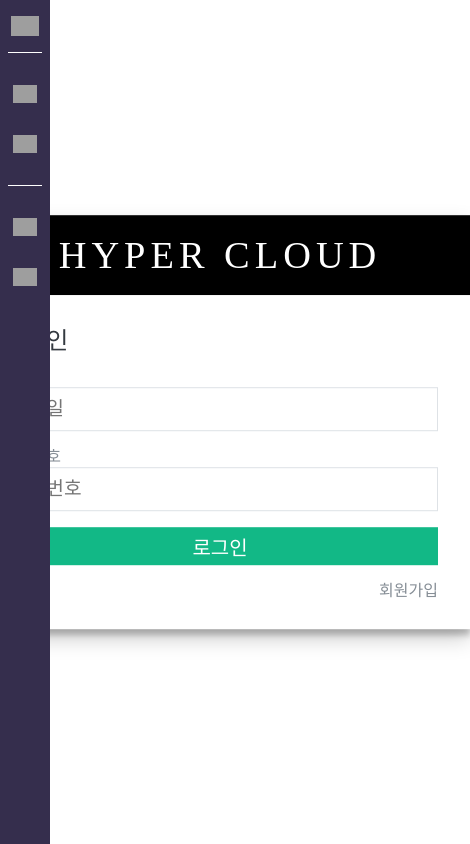
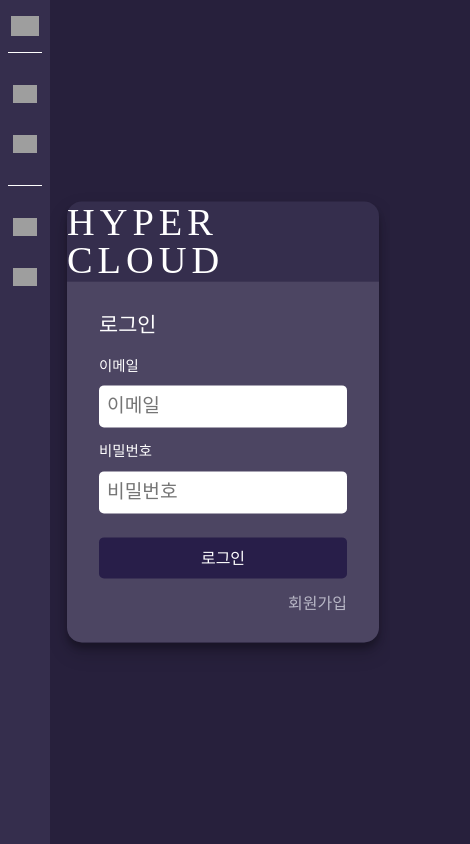
Before and after one commit to Goohyun3436/project-hyper-cloud, a React (Vite) app: page /auth/login in a window 390 px wide. Shown: the whole page, 470 px wide, since content can reach past the window. Built offline with nearby package versions, Linux system fonts and the light colour scheme; grey boxes are pictures that could not be loaded.

Commit message:
Fix: 로그인/회원가입 UI 수정 및 반응형 구현

```diff
--- a/fake-server/db.json
+++ b/fake-server/db.json
@@ -11,6 +11,12 @@
       "password": "$2a$10$l3oX2cirkVmR06npWBY5eu8ZFTcYJmK8zmP8LDoF5dPD4XlGE86CS",
       "userid": "3436rngus",
       "id": 2
+    },
+    {
+      "email": "3436rngus@naver.comm",
+      "password": "$2a$10$XeqwtP7uN01pmkpI1o5CZujxs6bCdysvxf0wziwUmvHToQ/G7/vWO",
+      "userid": "dddd",
+      "id": 3
     }
   ],
   "posts": []
--- a/src/GlobalStyle.jsx
+++ b/src/GlobalStyle.jsx
@@ -1,5 +1,6 @@
-import reset from "styled-reset";
-import { createGlobalStyle } from "styled-components";
+import reset from 'styled-reset';
+import { createGlobalStyle } from 'styled-components';
+import { backgroundPupleColor, deepPupleColor } from './Theme';
 
 const GlobalStyle = createGlobalStyle`
   ${reset}
@@ -16,7 +17,7 @@
 
   body {
     min-width:375px;
-    background: white;
+    background: ${backgroundPupleColor};
     color : black;
     font-family: 'Noto Sans KR', sans-serif;
   }
--- a/src/Theme.jsx
+++ b/src/Theme.jsx
@@ -1,5 +1,6 @@
 const deepPupleColor = '#1c133a';
 const brightPupleColor = '#352e4d';
 const hoverPupleColor = '#281e49';
+const backgroundPupleColor = '#27203c';
 
-export { deepPupleColor, brightPupleColor, hoverPupleColor };
+export { deepPupleColor, brightPupleColor, hoverPupleColor, backgroundPupleColor };
--- a/src/components/Auth/AuthButton.jsx
+++ b/src/components/Auth/AuthButton.jsx
@@ -1,6 +1,6 @@
 import styled from 'styled-components';
-import oc from 'open-color';
-import { shadow } from '../../lib/StyleUtil';
+import { media, shadow } from '../../lib/StyleUtil';
+import { brightPupleColor, deepPupleColor, hoverPupleColor } from '../../Theme';
 
 const AuthButton = ({ children, onClick }) => {
   return <Wrapper onClick={onClick}>{children}</Wrapper>;
@@ -9,15 +9,15 @@
 export default AuthButton;
 
 const Wrapper = styled.div`
-  margin-top: 1rem;
-  padding-top: 0.6rem;
-  padding-bottom: 0.5rem;
+  margin-top: 1.5rem;
+  padding: 0.8rem;
+  border-radius: 5px;
 
-  background: ${oc.teal[6]};
+  background: ${hoverPupleColor};
   color: white;
 
   text-align: center;
-  font-size: 1.25rem;
+  font-size: 1rem;
   font-weight: 500;
 
   cursor: pointer;
@@ -25,11 +25,15 @@
   transition: 0.2s all;
 
   &:hover {
-    background: ${oc.teal[5]};
+    background: ${deepPupleColor};
     ${shadow(0)}
   }
 
   &:active {
-    background: ${oc.teal[7]};
+    background: ${deepPupleColor};
   }
+
+  ${media.phone`
+    font-size: 0.8rem;
+  `}
 `;
--- a/src/components/Auth/AuthContent.jsx
+++ b/src/components/Auth/AuthContent.jsx
@@ -1,5 +1,5 @@
 import styled from 'styled-components';
-import oc from 'open-color';
+import { media } from '../../lib/StyleUtil';
 
 const AuthContent = ({ title, children }) => {
   return (
@@ -13,8 +13,13 @@
 export default AuthContent;
 
 const Title = styled.div`
-  font-size: 1.5rem;
+  font-size: 1.3rem;
   font-weight: 500;
-  color: ${oc.gray[8]};
-  margin-bottom: 1rem;
+  color: white;
+  margin-bottom: 1.5rem;
+
+  ${media.phone`
+    margin-bottom: 1rem;
+    font-size: 1rem;
+  `}
 `;
--- a/src/components/Auth/AuthError.jsx
+++ b/src/components/Auth/AuthError.jsx
@@ -1,6 +1,6 @@
 import styled from 'styled-components';
 import oc from 'open-color';
-import { transitions } from '../../lib/StyleUtil';
+import { media, transitions } from '../../lib/StyleUtil';
 
 const AuthError = ({ children }) => {
   return <Wrapper>{children}</Wrapper>;
@@ -11,9 +11,13 @@
 const Wrapper = styled.div`
   margin-top: 1rem;
   margin-bottom: 1rem;
-  color: ${oc.red[7]};
+  color: #d45454;
   font-weight: 500;
   text-align: center;
   animation: ${transitions.shake} 0.3s ease-in;
   animation-fill-mode: forwards;
+
+  ${media.phone`
+    font-size: 0.8rem;
+  `}
 `;
--- a/src/components/Auth/AuthWrapper.jsx
+++ b/src/components/Auth/AuthWrapper.jsx
@@ -1,12 +1,10 @@
 import styled from 'styled-components';
 import { Link } from 'react-router-dom';
-import oc from 'open-color';
-import { shadow } from '../../lib/styleUtil';
-import PagePositioner from '../PagePositioner';
+import { media, shadow } from '../../lib/styleUtil';
+import { deepPupleColor, brightPupleColor, hoverPupleColor } from '../../Theme';
 
 const AuthWrapper = ({ children }) => {
   return (
-    // <PagePositioner>
     <Positioner>
       <ShadowedBox>
         <LogoWrapper>
@@ -15,31 +13,45 @@
         <Contents>{children}</Contents>
       </ShadowedBox>
     </Positioner>
-    // </PagePositioner>
   );
 };
 
 export default AuthWrapper;
 
 const Positioner = styled.div`
-  margin-left: 25px;
   position: absolute;
   top: 50%;
   left: 50%;
   transform: translate(-50%, -50%);
+  width: 80%;
+  max-width: 500px;
+  margin-left: 28px;
+  border-radius: 15px;
+
+  ${media.phone`
+    min-width: 260px;
+    margin: 0;
+    margin-top: 40px;
+  `}
 `;
 
 const ShadowedBox = styled.div`
-  width: 500px;
+  border-radius: 15px;
   ${shadow(2)}
 `;
 
 const LogoWrapper = styled.div`
-  background: black;
+  background: ${brightPupleColor};
   height: 5rem;
   display: flex;
   align-items: center;
   justify-content: center;
+  border-top-left-radius: 15px;
+  border-top-right-radius: 15px;
+
+  ${media.phone`
+    height: 3.5rem;
+  `}
 `;
 
 const Logo = styled(Link)`
@@ -48,10 +60,20 @@
   font-size: 2.4rem;
   letter-spacing: 5px;
   text-decoration: none;
+
+  ${media.phone`
+    font-size: 1.5rem;
+  `}
 `;
 
 const Contents = styled.div`
-  background: white;
+  background: #4c4562;
   padding: 2rem;
   height: auto;
+  border-bottom-left-radius: 15px;
+  border-bottom-right-radius: 15px;
+
+  ${media.phone`
+    padding: 1rem 1.5rem;
+  `}
 `;
--- a/src/components/Auth/BottomLink.jsx
+++ b/src/components/Auth/BottomLink.jsx
@@ -1,6 +1,7 @@
 import styled from 'styled-components';
 import oc from 'open-color';
 import { Link } from 'react-router-dom';
+import { media } from '../../lib/StyleUtil';
 
 const BottomLink = ({ to, children }) => {
   return (
@@ -18,8 +19,12 @@
 `;
 
 const StyledLink = styled(Link)`
-  color: ${oc.gray[6]};
+  color: #b8b7c6;
   &:hover {
     color: ${oc.gray[7]};
   }
+
+  ${media.phone`
+    font-size: 0.9rem;
+  `}
 `;
--- a/src/components/Auth/InputWithLable.jsx
+++ b/src/components/Auth/InputWithLable.jsx
@@ -1,5 +1,5 @@
 import styled from 'styled-components';
-import oc from 'open-color';
+import { media } from '../../lib/StyleUtil';
 
 const InputWithLable = ({ label, ...rest }) => {
   return (
@@ -19,18 +19,28 @@
 `;
 
 const Label = styled.div`
-  font-size: 1rem;
-  color: ${oc.gray[6]};
-  margin-bottom: 0.25rem;
+  font-size: 0.9rem;
+  color: white;
+  margin-bottom: 0.5rem;
+
+  ${media.phone`
+    font-size: 0.8rem;
+  `}
 `;
 
 const Input = styled.input`
   width: 100%;
-  border: 1px solid ${oc.gray[3]};
+  border: 0;
   outline: none;
-  border-radius: 0px;
-  line-height: 2.5rem;
-  font-size: 1.2rem;
   padding-left: 0.5rem;
   padding-right: 0.5rem;
+  margin-top: 5px;
+  border-radius: 5px;
+  font-size: 1.2rem;
+  line-height: 2.5rem;
+
+  ${media.phone`
+    height: 30px;
+    font-size: 0.9rem;
+  `}
 `;
--- a/src/components/PagePositioner.jsx
+++ b/src/components/PagePositioner.jsx
@@ -2,13 +2,13 @@
 import { media } from '../lib/StyleUtil';
 
 const PagePositioner = ({ Children }) => {
-  return <Wrapper>{Children}</Wrapper>;
+  return <Wrapper>hihi{Children}</Wrapper>;
 };
 
 export default PagePositioner;
 
 const Wrapper = styled.div`
-  display: flex;
+  height: 500px;
   margin: 0;
   margin-left: 50px;
 
```
